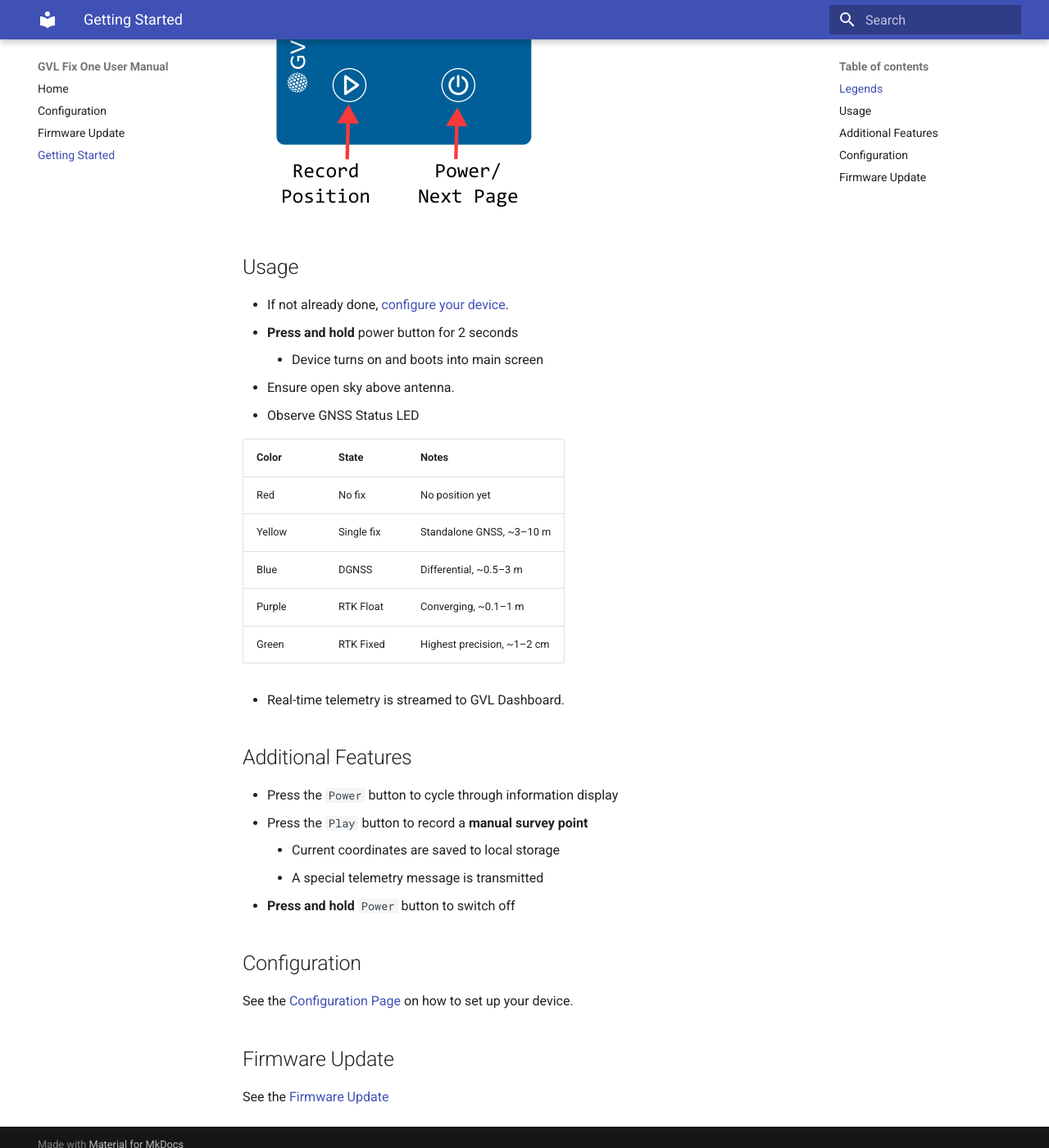
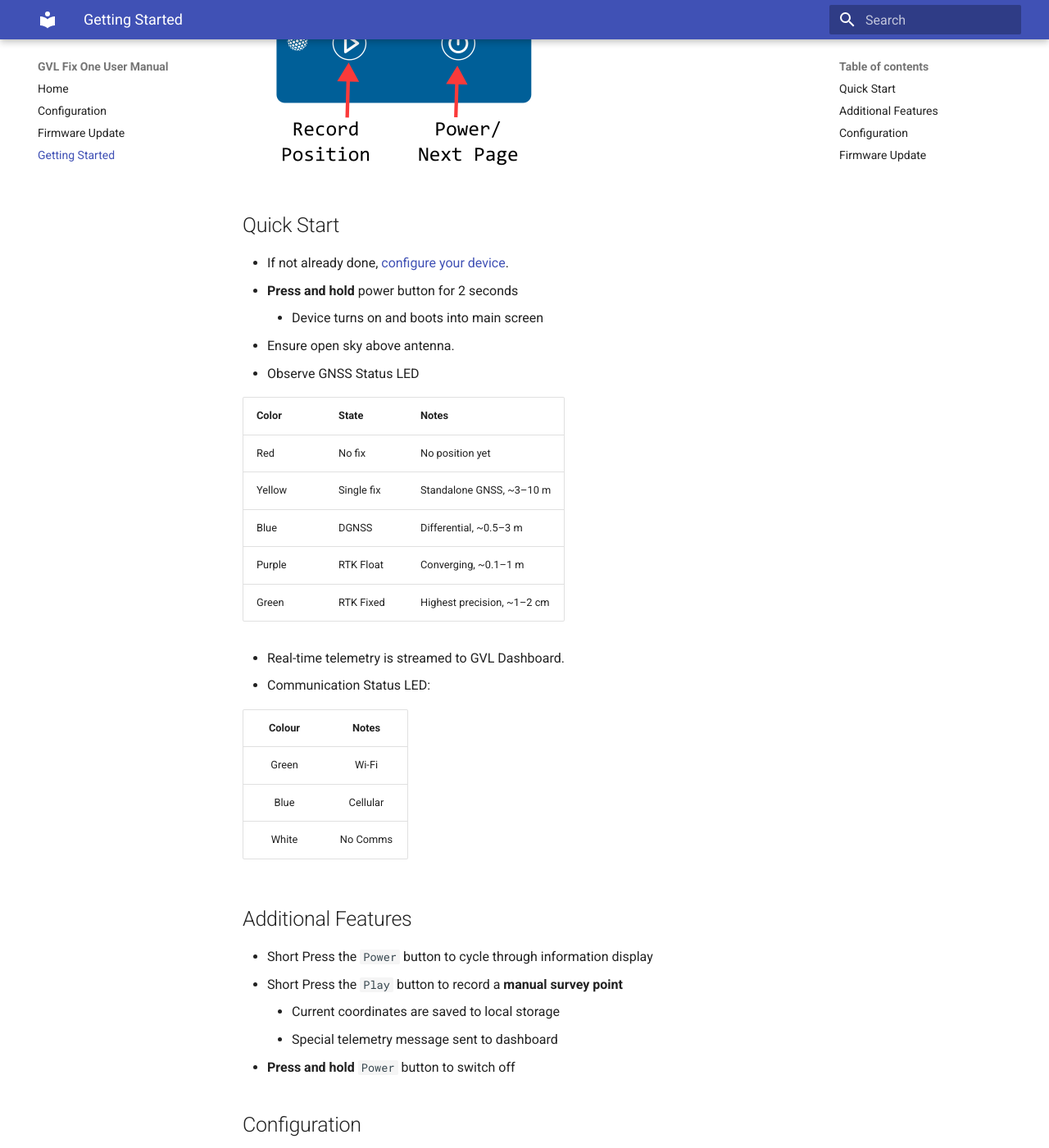
Before and after one commit to Geospatial-Ventures-Limited/GVL-Fix-One-Docs, an MkDocs documentation site: the page built from docs/instruction.md, in a window 1280 px wide and 1400 px high, scrolled down 468 px. Shown: the whole window at 82% size. Built offline with MkDocs 1.6.1 and Material for MkDocs 9.7.7, drawn with Linux system fonts in a browser that asks for light colours.

Commit message:
updated doc

```diff
--- a/docs/instruction.md
+++ b/docs/instruction.md
@@ -1,10 +1,8 @@
 # Getting Started
-
-## Legends
 
 ![alt_text](legends.png)
 
-## Usage
+## Quick Start
 
 * If not already done, [configure your device](./config.md).
 * **Press and hold** power button for 2 seconds
@@ -21,20 +19,26 @@
 | Green  | RTK Fixed  | Highest precision, ~1–2 cm                 |
 
 * Real-time telemetry is streamed to GVL Dashboard.
+* Communication Status LED:
+
+|Colour|Notes|
+|:--:|:--:|
+|Green|Wi-Fi|
+|Blue|Cellular|
+|White|No Comms|
 
 ## Additional Features
 
-* Press the `Power` button to cycle through information display
-* Press the `Play` button to record a **manual survey point**
+* Short Press the `Power` button to cycle through information display
+* Short Press the `Play` button to record a **manual survey point**
 	* Current coordinates are saved to local storage
-	* A special telemetry message is transmitted
+	* Special telemetry message sent to dashboard
 * **Press and hold** `Power` button to switch off
 
 ## Configuration
 
-See the [Configuration Page](./config.md) on how to set up your device.
-
+See [Configuration Page](./config.md) on how to set up your device.
 
 ## Firmware Update
 
-See the [Firmware Update](./fw_update.md)
+See [Firmware Update](./fw_update.md)
```
Also changed, not shown: docs/index.md (+3 -3 lines).
